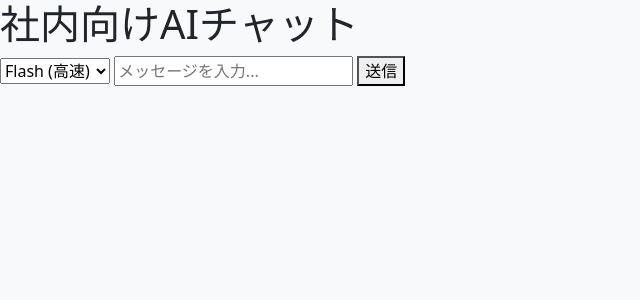
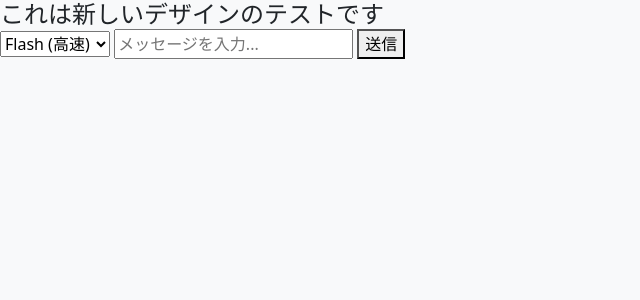
Before and after one commit to TakahiroNohara/gemini-chat-app-final, a Flask app: page / in a window 1280 px wide. Shown: the top 300 px of the page, without its empty margins (0-640 px from the left). Run offline with Flask 3, Linux system fonts and the light colour scheme.

Commit message:
テスト変更

```diff
--- a/templates/index.html
+++ b/templates/index.html
@@ -53,7 +53,7 @@
     </style>
 </head>
 <body>
-    <h1>社内向けAIチャット</h1>
+    <h1 class="h4 mb-0">これは新しいデザインのテストです</h1>
     <div id="chat-container"></div>
     <div id="controls">
         <select id="model-selector">
```
